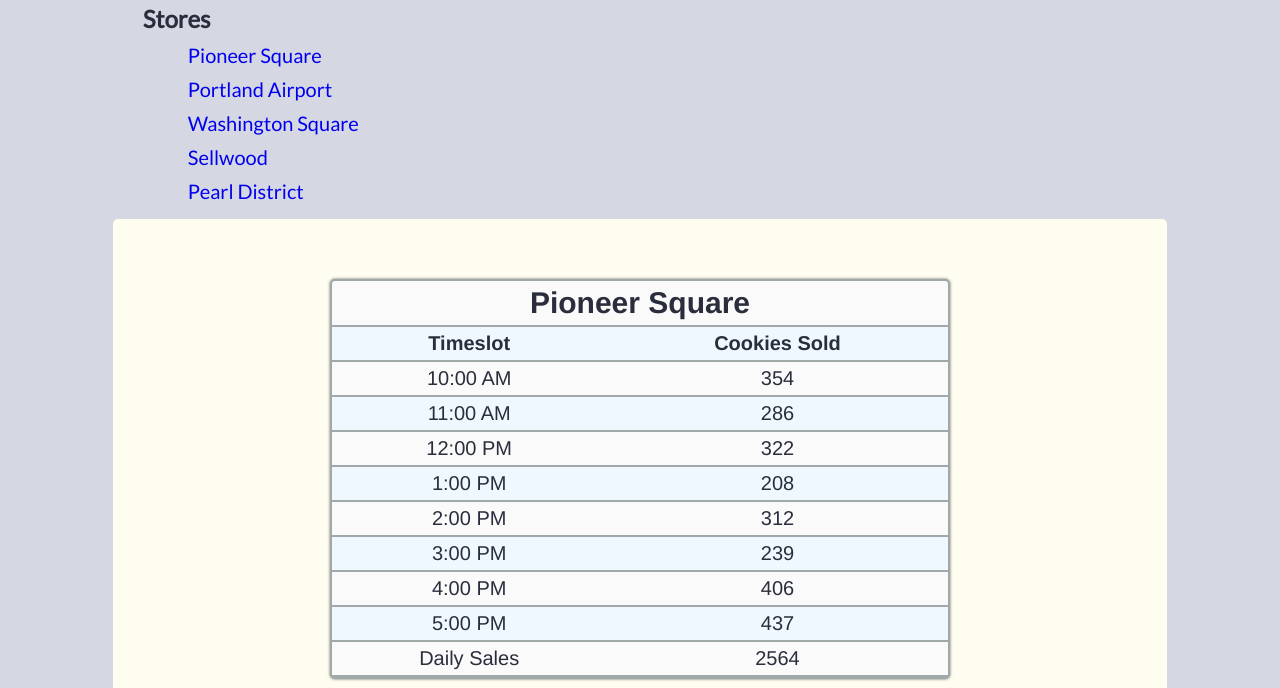
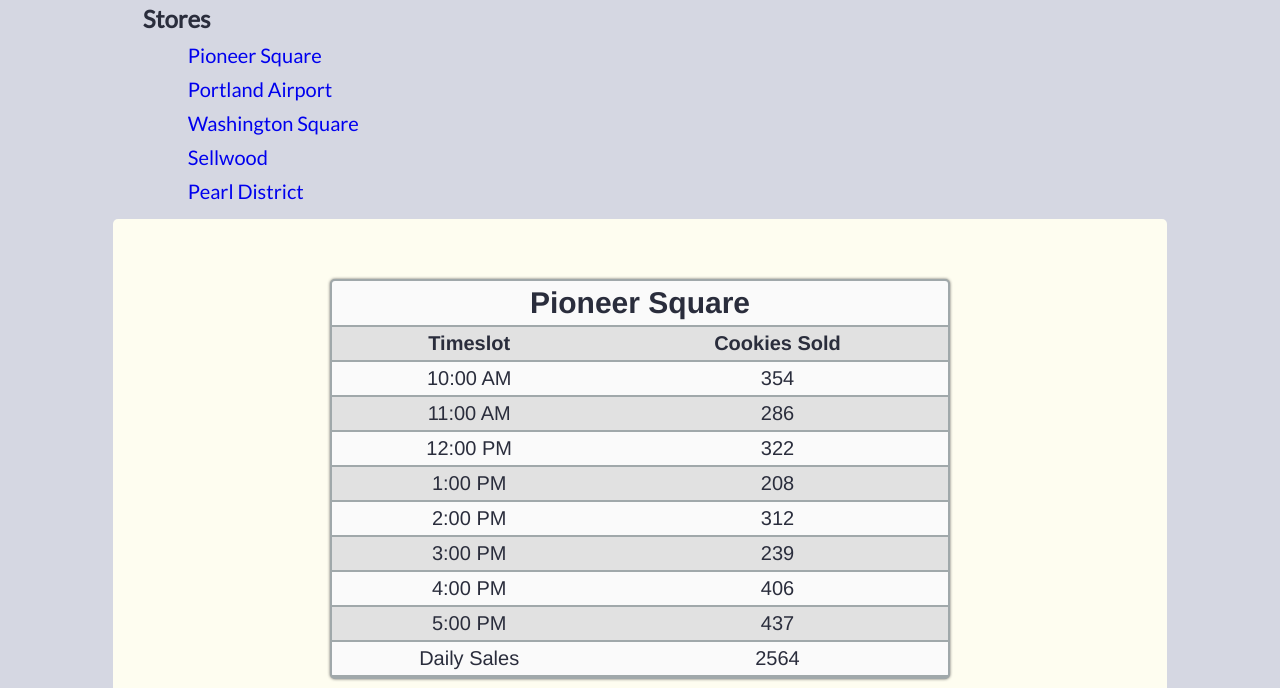
Before and after one commit to DrewStock/cookie-stand, a plain HTML site: page index.html in a window 1280 px wide. Shown: the part 112-800 px from the top of the page. Drawn offline with Linux system fonts and the light colour scheme.

Commit message:
updated style.css

```diff
--- a/style.css
+++ b/style.css
@@ -88,7 +88,7 @@ table {
 }
 
 table tr:nth-of-type(2n + 2) {
-    background-color: #f0f8ff;
+    background-color: rgb(225, 225, 225);
   }
 
 table tr:first-of-type {
```
